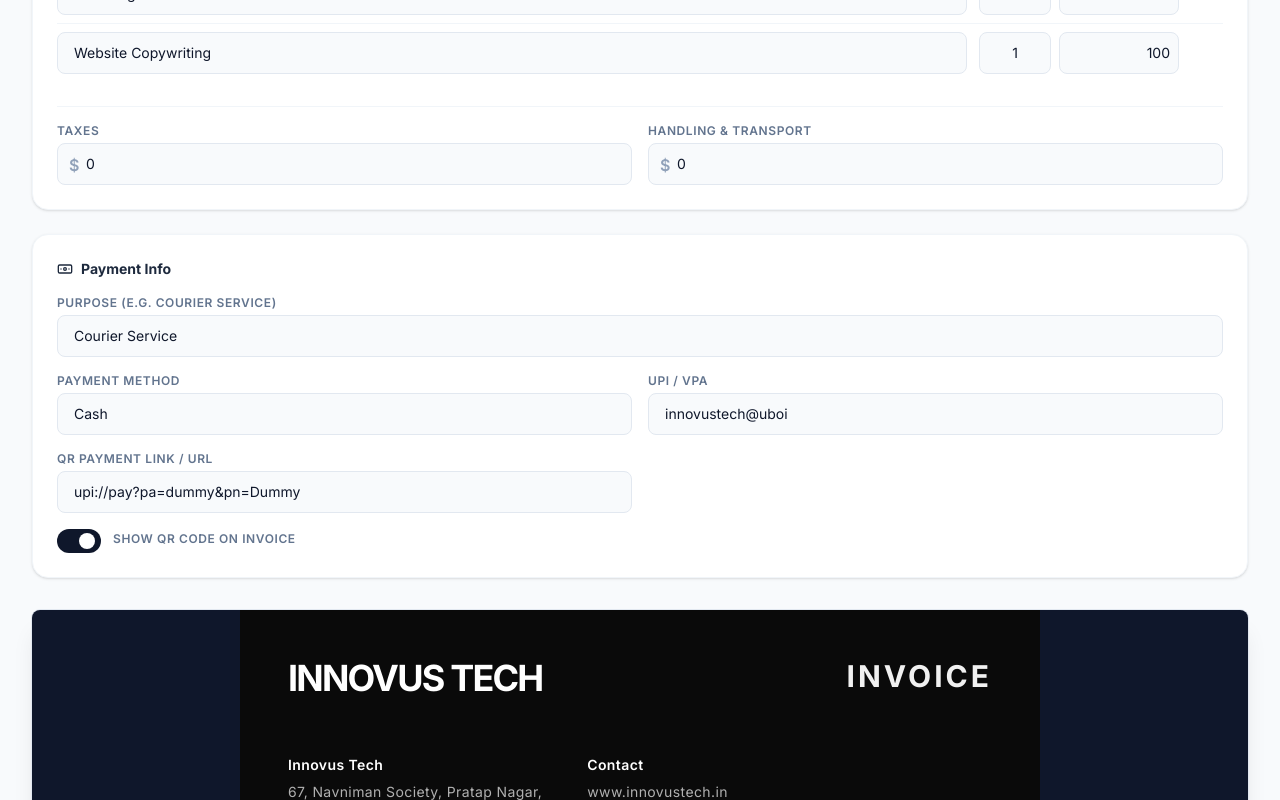
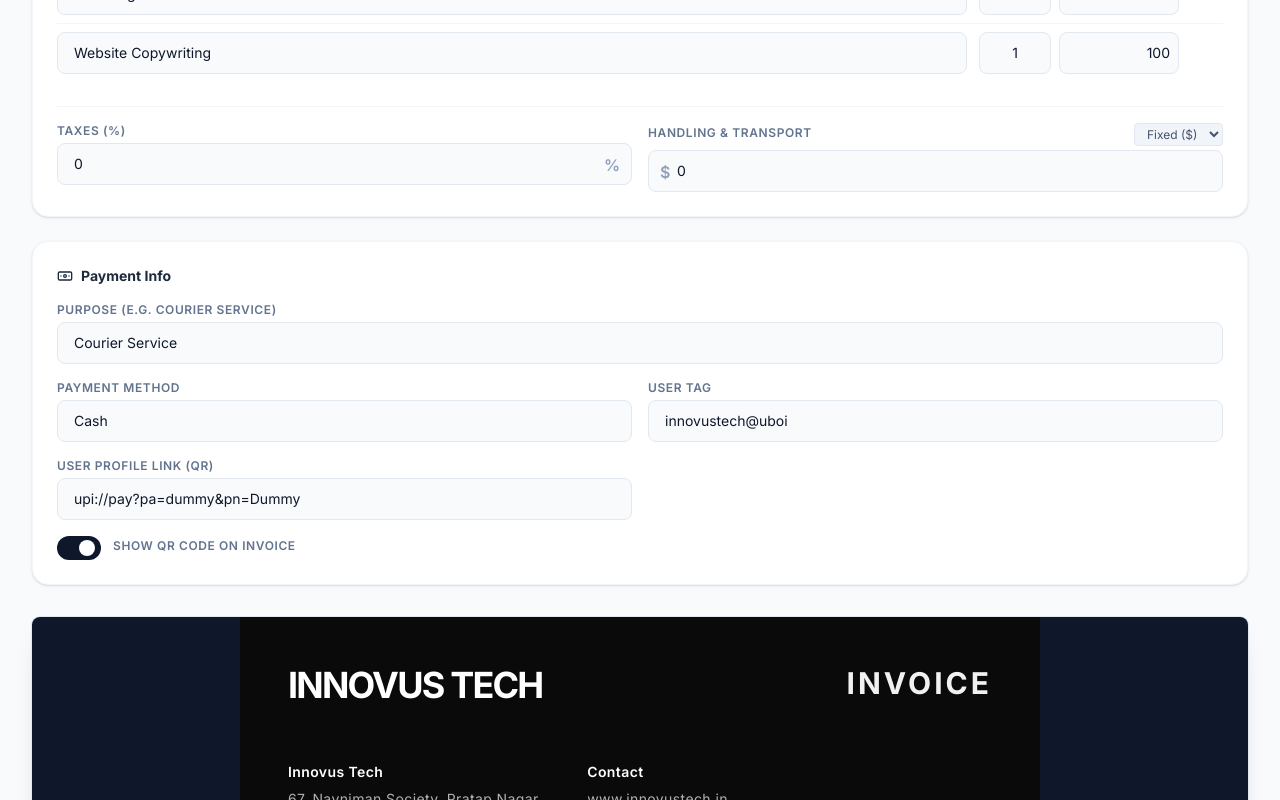
Before and after one commit to sadesthetic/paperless-invoice-maker, a React (Vite) app: page / in a window 1280 px wide. Shown: the part 1340-2140 px from the top of the page. Built offline with nearby package versions, Linux system fonts and the light colour scheme.

Commit message:
Change taxes to percentage, handling to toggleable % or $, rename UPI to UserTag

```diff
--- a/src/App.tsx
+++ b/src/App.tsx
@@ -61,11 +61,12 @@
     { id: '3', description: 'UX Design', quantity: 1, price: 200 },
     { id: '4', description: 'Website Copywriting', quantity: 1, price: 100 },
   ],
-  taxes: 0,
+  taxesRate: 0,
   handlingFee: 0,
+  handlingFeeType: 'fixed',
   notes: '',
   paymentMethod: 'Cash',
-  upi: 'innovustech@uboi',
+  userTag: 'innovustech@uboi',
   paymentLink: 'upi://pay?pa=dummy&pn=Dummy',
   showQr: true,
 };
@@ -98,7 +99,9 @@
 
   /* ── Computed totals ───────────────────────────────────────── */
   const subtotal = data.items.reduce((sum, item) => sum + (item.price * item.quantity), 0);
-  const total = subtotal + data.taxes + data.handlingFee;
+  const taxesAmount = subtotal * (data.taxesRate / 100);
+  const handlingAmount = data.handlingFeeType === 'percentage' ? (subtotal * (data.handlingFee / 100)) : data.handlingFee;
+  const total = subtotal + taxesAmount + handlingAmount;
 
   /* ── Line item helpers ─────────────────────────────────────── */
   const addItem = () => {
@@ -371,17 +374,24 @@
 
              <div className="flex flex-col md:flex-row gap-4 mt-2 pt-4 border-t border-slate-100">
                  <div className="flex-1">
-                    <label className={labelCls}>Taxes</label>
+                    <label className={labelCls}>Taxes (%)</label>
                     <div className="relative">
-                       <span className="absolute left-3 top-2.5 text-slate-400 font-semibold">$</span>
-                       <input type="number" min={0} className={cn(inputCls, "pl-7")} value={data.taxes} onChange={(e) => setData(p => ({...p, taxes: parseFloat(e.target.value) || 0}))}/>
+                       <input type="number" min={0} className={cn(inputCls, "pr-7")} value={data.taxesRate} onChange={(e) => setData(p => ({...p, taxesRate: parseFloat(e.target.value) || 0}))}/>
+                       <span className="absolute right-3 top-2.5 text-slate-400 font-semibold">%</span>
                     </div>
                  </div>
                  <div className="flex-1">
-                    <label className={labelCls}>Handling & Transport</label>
+                    <div className="flex justify-between items-center mb-1">
+                       <label className={labelCls + " mb-0"}>Handling & Transport</label>
+                       <select className="text-xs bg-slate-100 border text-slate-600 border-slate-200 rounded px-2 py-0.5 outline-none cursor-pointer" value={data.handlingFeeType} onChange={(e) => setData(p => ({...p, handlingFeeType: e.target.value as 'fixed' | 'percentage'}))}>
+                          <option value="fixed">Fixed ($)</option>
+                          <option value="percentage">%</option>
+                       </select>
+                    </div>
                     <div className="relative">
-                       <span className="absolute left-3 top-2.5 text-slate-400 font-semibold">$</span>
-                       <input type="number" min={0} className={cn(inputCls, "pl-7")} value={data.handlingFee} onChange={(e) => setData(p => ({...p, handlingFee: parseFloat(e.target.value) || 0}))}/>
+                       {data.handlingFeeType === 'fixed' && <span className="absolute left-3 top-2.5 text-slate-400 font-semibold">$</span>}
+                       <input type="number" min={0} className={cn(inputCls, data.handlingFeeType === 'fixed' ? 'pl-7' : 'pr-7')} value={data.handlingFee} onChange={(e) => setData(p => ({...p, handlingFee: parseFloat(e.target.value) || 0}))}/>
+                       {data.handlingFeeType === 'percentage' && <span className="absolute right-3 top-2.5 text-slate-400 font-semibold">%</span>}
                     </div>
                  </div>
               </div>
@@ -399,11 +409,11 @@
                    <input type="text" className={inputCls} value={data.paymentMethod} onChange={(e) => setData(p => ({...p, paymentMethod: e.target.value}))}/>
                 </div>
                 <div className="col-span-full md:col-span-1">
-                   <label className={labelCls}>UPI / VPA</label>
-                   <input type="text" className={inputCls} value={data.upi || ''} onChange={(e) => setData(p => ({...p, upi: e.target.value}))}/>
+                   <label className={labelCls}>User Tag</label>
+                   <input type="text" className={inputCls} value={data.userTag || ''} onChange={(e) => setData(p => ({...p, userTag: e.target.value}))}/>
                 </div>
                 <div className="col-span-full md:col-span-1">
-                   <label className={labelCls}>QR Payment Link / URL</label>
+                   <label className={labelCls}>User Profile Link (QR)</label>
                    <input type="text" className={inputCls} value={data.paymentLink || ''} onChange={(e) => setData(p => ({...p, paymentLink: e.target.value}))}/>
                 </div>
                 <div className="col-span-full">
@@ -528,8 +538,8 @@
                          <div>
                             <p className="font-semibold text-white mb-2">Payment Method</p>
                             <p className="text-[#b0b0b0]">{data.paymentMethod}</p>
-                            {data.upi && (
-                               <p className="text-[#b0b0b0] mt-1"><span className="text-white font-semibold">UPI:</span> {data.upi}</p>
+                            {data.userTag && (
+                               <p className="text-[#b0b0b0] mt-1"><span className="text-white font-semibold">User:</span> {data.userTag}</p>
                             )}
                          </div>
                          {data.showQr && data.paymentLink && (
@@ -544,22 +554,22 @@
                       </div>
 
                       <div className="w-[45%] ml-auto max-w-[280px]">
-                         {data.taxes > 0 || data.handlingFee > 0 ? (
+                         {taxesAmount > 0 || handlingAmount > 0 ? (
                             <>
                                <div className="flex justify-between py-2 text-[#b0b0b0]">
                                    <span>Subtotal</span>
                                    <span>${formatMoney(subtotal)}</span>
                                </div>
-                               {data.taxes > 0 && (
+                               {taxesAmount > 0 && (
                                   <div className="flex justify-between py-2 text-[#b0b0b0]">
-                                      <span>Taxes</span>
-                                      <span>${formatMoney(data.taxes)}</span>
+                                      <span>Taxes ({data.taxesRate}%)</span>
+                                      <span>${formatMoney(taxesAmount)}</span>
                                   </div>
                                )}
-                               {data.handlingFee > 0 && (
+                               {handlingAmount > 0 && (
                                   <div className="flex justify-between py-2 text-[#b0b0b0]">
                                       <span>Handling & Transport</span>
-                                      <span>${formatMoney(data.handlingFee)}</span>
+                                      <span>${formatMoney(handlingAmount)}</span>
                                   </div>
                                )}
                             </>
--- a/src/types.ts
+++ b/src/types.ts
@@ -28,11 +28,12 @@
   customer: CustomerInfo;
   shippedTo: CustomerInfo;
   items: LineItem[];
-  taxes: number;
+  taxesRate: number;
   handlingFee: number;
+  handlingFeeType: 'fixed' | 'percentage';
   notes: string;
   paymentMethod: string;
-  upi?: string;
+  userTag?: string;
   paymentLink?: string;
   showQr: boolean;
 }
```
